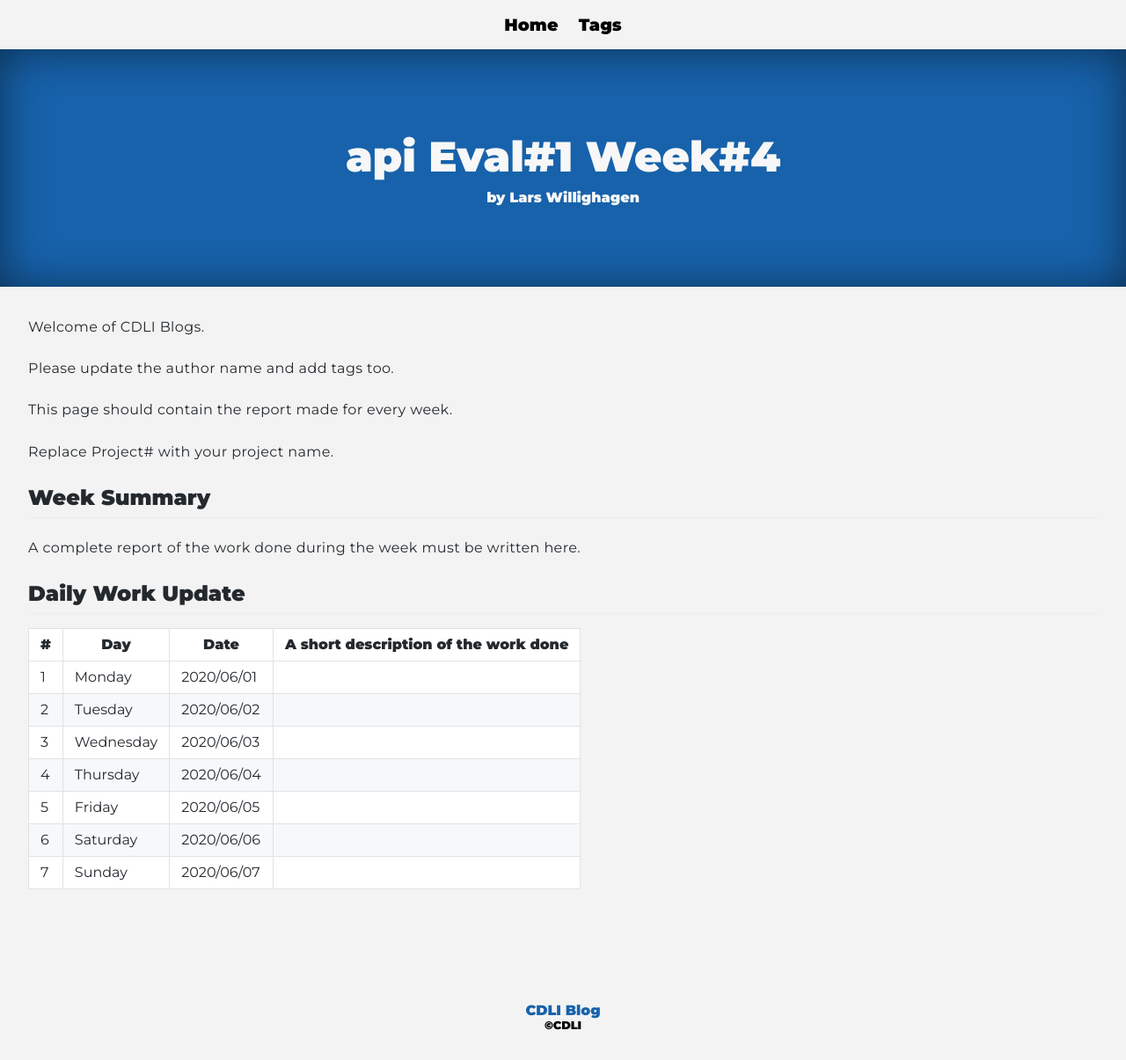
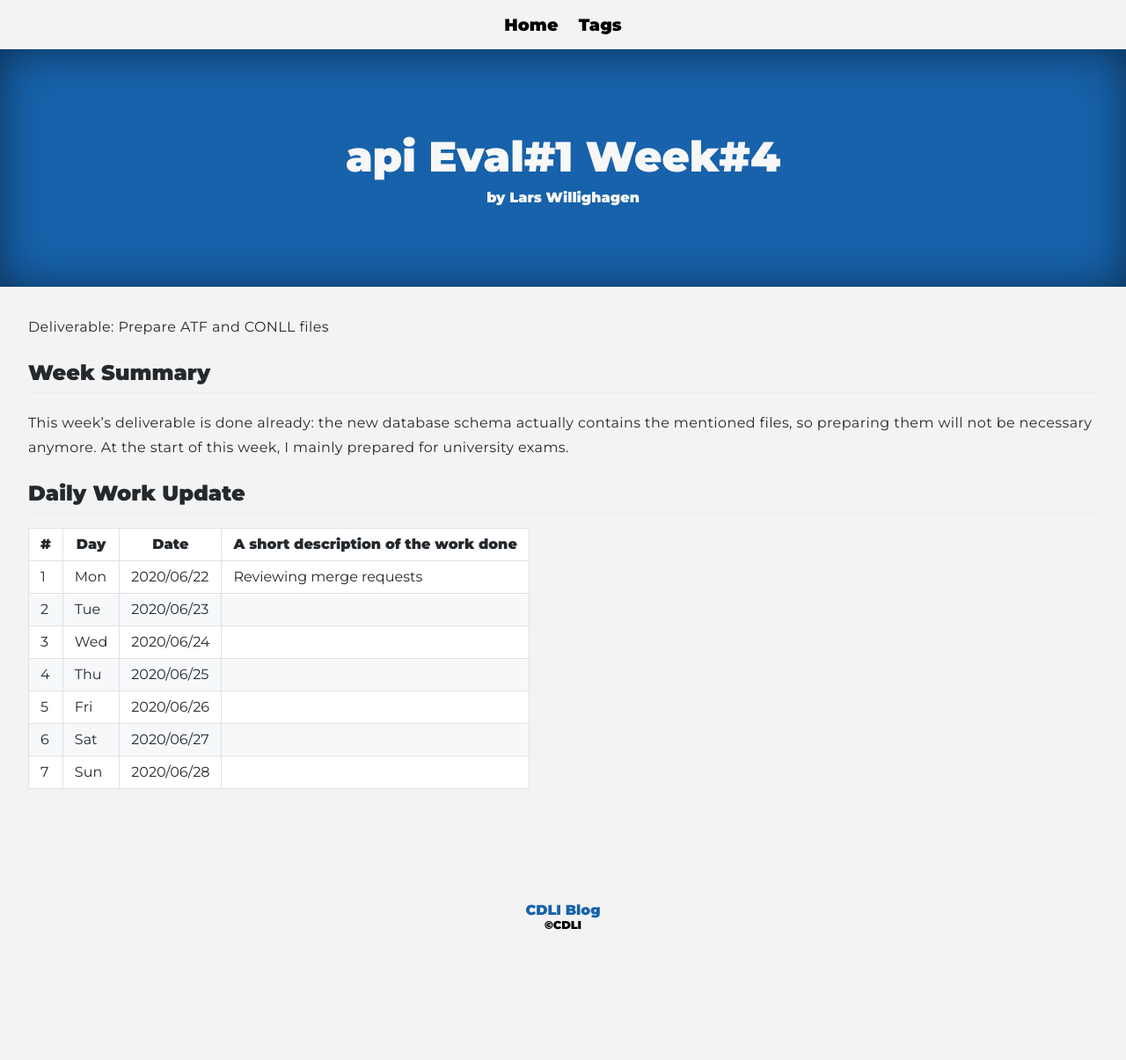
Before and after one commit to cdli-gh/blog, a Jekyll site: the page built from _blog/gsoc20/api/posts/04_week4.md, in a window 1280 px wide. Shown: the whole page at 88% size. Built offline with Jekyll 4.4.1, drawn with Linux system fonts in a browser that asks for light colours; Markdown is read by kramdown in place of the engine named in the settings; after the commit the page ends 1091 px from its top, so only the background shows below that.

Commit message:
gsoc20/api: week 3, week 4 day 1

```diff
--- a/_blog/gsoc20/api/posts/04_week4.md
+++ b/_blog/gsoc20/api/posts/04_week4.md
@@ -2,29 +2,25 @@
 layout: page
 title: api Eval#1 Week#4
 author: "Lars Willighagen"
-tags: ["draft","week","gsoc","gsoc2020","apil#1","week#4"]
+tags: ["week","gsoc","gsoc2020","apil#1","week#4"]
 ---
-Welcome of CDLI Blogs.
 
-Please update the author name and add tags too.
-
-This page should contain the report made for every week.
-
-Replace Project# with your project name.
+Deliverable: Prepare ATF and CONLL files
 
 ## Week Summary
 
-A complete report of the work done during the week must be written here.
-
+This week's deliverable is done already: the new database schema actually contains
+the mentioned files, so preparing them will not be necessary anymore. At the start
+of this week, I mainly prepared for university exams.
 
 ## Daily Work Update
 
-|\#|Day|Date|A short description of the work done|
-|---	|---	|---	|---	|
-|1   	| Monday 	|   2020/06/01	|   	|
-|2   	| Tuesday  	|   2020/06/02	|   	|
-|3   	| Wednesday  	|  2020/06/03 	|   	|
-|4   	| Thursday  	|   2020/06/04	|   	|
-|5   	| Friday  	|   2020/06/05	|   	|
-|6   	| Saturday  	|   2020/06/06	|   	|
-|7   	| Sunday  	|   2020/06/07	|   	|
+| # | Day | Date       | A short description of the work done |
+|---|-----|------------|--------------------------------------|
+| 1 | Mon | 2020/06/22 | Reviewing merge requests |
+| 2 | Tue | 2020/06/23 |  |
+| 3 | Wed | 2020/06/24 |  |
+| 4 | Thu | 2020/06/25 |  |
+| 5 | Fri | 2020/06/26 |  |
+| 6 | Sat | 2020/06/27 |  |
+| 7 | Sun | 2020/06/28 |  |
```
Also changed, not shown: _blog/gsoc20/api/posts/03_week3.md (+11 -1 lines).
